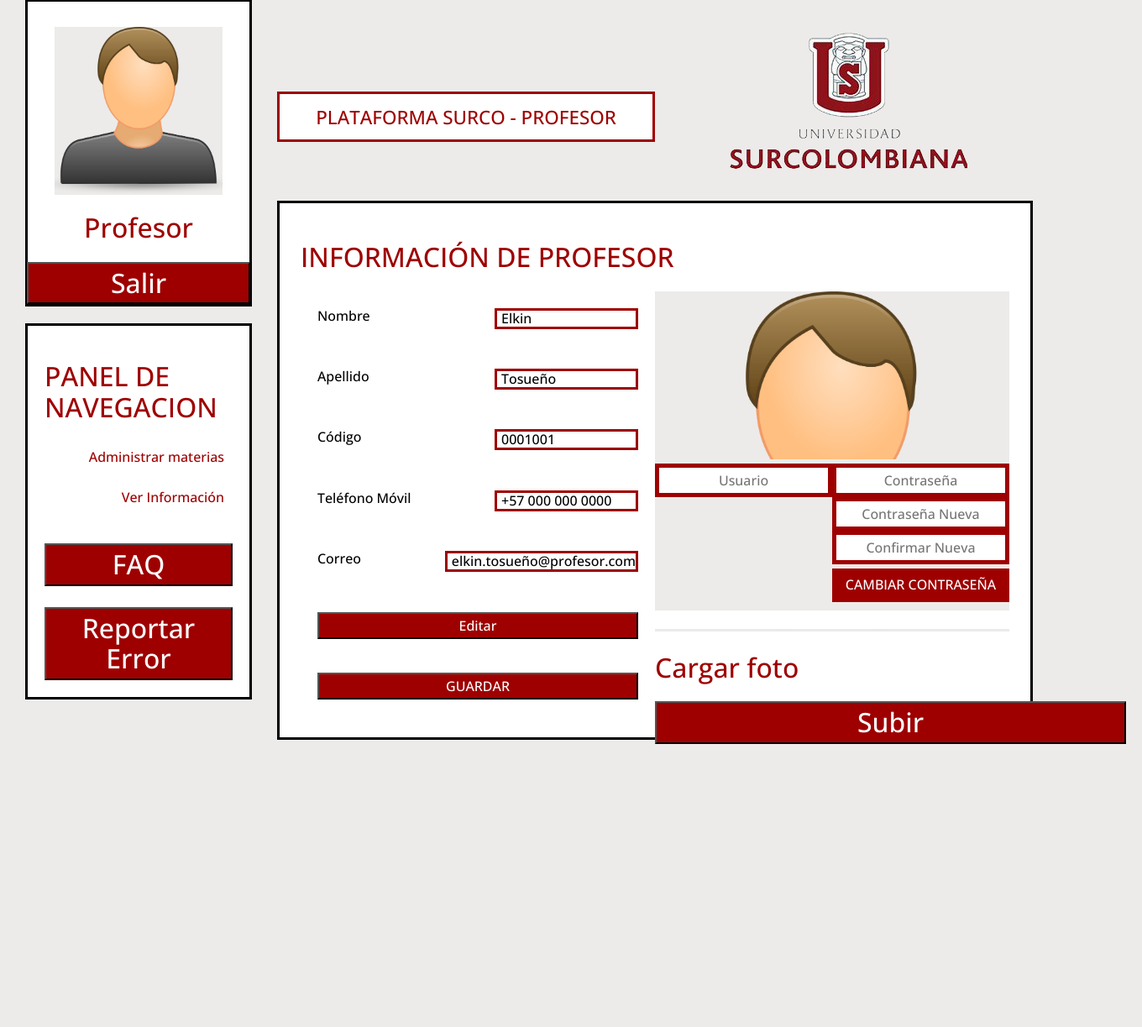
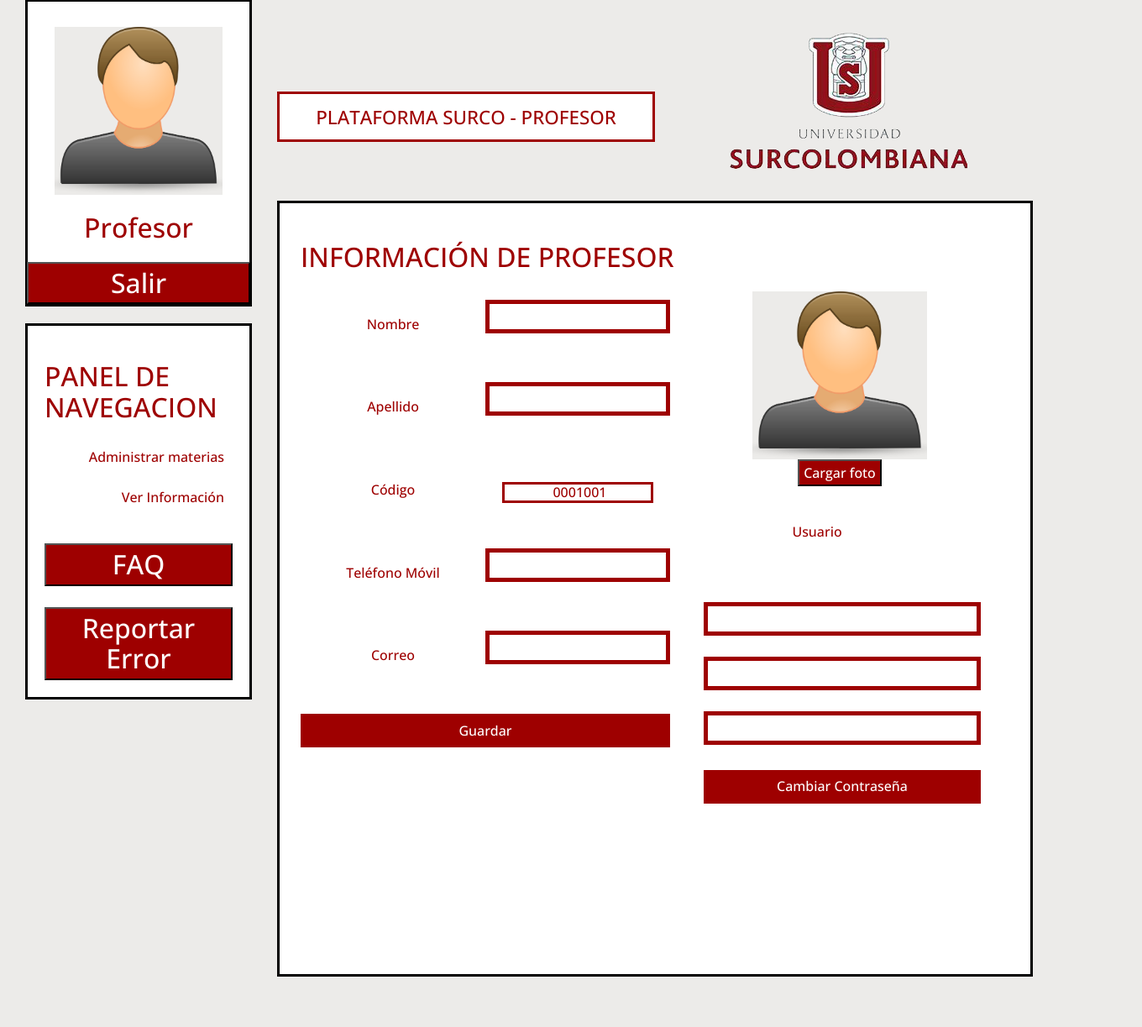
Before and after one commit to maiikii666/equipo8, a Flask app: page /informacionprofesores/ in a window 1360 px wide. Shown: the part 31-1254 px from the top of the page at 84% size. Before the commit the page ends 917 px from the top, so only its background shows below. Run offline with Flask 2, Linux system fonts and the light colour scheme; parts of the project's set-up code (start-up, migrations or seed data) failed here and were passed over.

Commit message:
ventana info profe

```diff
--- a/forms.py
+++ b/forms.py
@@ -26,3 +26,16 @@
     fechaDeCierre= DateField("Cierre", validators=[DataRequired()])
     descripcion= StringField("Descripción", validators=[DataRequired()])
     enviar= SubmitField("Guardar")
+
+class FormActualizar(Form):
+    nombre= StringField("Nombre", validators=[DataRequired()])
+    apellido= StringField("Apellido", validators=[DataRequired()])
+    telefono= StringField("Telefono", validators=[DataRequired()])
+    correo= StringField("Correo", validators=[DataRequired()])
+    guardar= SubmitField("Guardar")
+
+class FormCambiarContrasena(Form):
+    contrasena= PasswordField("Contraseña", validators=[DataRequired()])
+    contrasenaNueva= PasswordField("Contraseña", validators=[DataRequired()])
+    contrasenaConfirmada= PasswordField("Contraseña", validators=[DataRequired()])
+    cambiar= SubmitField("Cambiar Contraseña")
--- a/static/css/style.css
+++ b/static/css/style.css
@@ -557,7 +557,10 @@
     display: grid;
     grid-template-rows: 1fr 1fr 1fr 1fr 1fr 1fr 1fr;
     background-color: white;
+    width: 440px;
 }
+
+
 
 .contenedorInfoProfesorEditable {
     display: grid;
@@ -573,11 +576,63 @@
     display: grid;
     grid-template-rows: 0.1fr 0.3fr;
     background-color: white;
+
 }
 
 .contenedorFotoInformacion{
+    margin: auto;
+    display: grid;
+    grid-template-rows: 3fr 0.5fr;
+    background-color: white;
+    justify-items: center;
+}
+
+.contenedorFotoInformacion img {
     height: 200px;
 }
 
+.contenedorCambiarContraseñaInfo {
+    display: grid;
+    grid-template-rows: 1fr 3fr 1fr;
+    width: 350px;
+    background-color: white;
+    margin: auto;
+}
+
+.camposLoginCambioContra {
+    background-color: white;
+    padding: 10px;
+    margin: auto;
+}
+
+.camposLoginCambioContra input {
+    margin-top: 25px;
+    margin-left: 30px;
+    margin-right: 30px;
+}
+
+#btnLogin {
+    background-color: white;
+}
+
+#btnLoginCambioContra {
+    background-color: white;
+}
+
+#btnLoginCambioContra input {
+    background-color: #9E0000;
+    color: white;
+}
+
+.guardarActualizarInfo  input{
+    background-color: #9E0000;
+    color: white;
+}
+
+.guardarActualizarInfo {
+    background-color: white;
+}
+
+
 
 /*fin información profesores*/
--- a/templates/informacionprofesores.html
+++ b/templates/informacionprofesores.html
@@ -7,15 +7,16 @@
     <h1>INFORMACIÓN DE PROFESOR</h1>
 
     <div class="contenedorInformacionProfesores">
-
+        <form action="" name="formularioEditarInfoProfesor" method="post">
+            {{form.hidden_tag()}}
         <div class="contenedorIzquierdoInformacionProfesores">
             <div class="contenedorInfoProfesorEditable">
                 <p>Nombre</p>
-                <p class="pConBorde">Elkin</p>
+                 {{form.nombre}}
             </div>
             <div class="contenedorInfoProfesorEditable">
                 <p>Apellido</p>
-                <p class="pConBorde">Tosueño</p>
+                {{form.apellido}}
             </div>
             <div class="contenedorInfoProfesorEditable">
                 <p>Código</p>
@@ -23,39 +24,44 @@
             </div>
             <div class="contenedorInfoProfesorEditable">
                 <p>Teléfono Móvil</p>
-                <p class="pConBorde">+57 000 000 0000</p>
+                 {{form.telefono}}
             </div>
             <div class="contenedorInfoProfesorEditable">
                 <p>Correo</p>
-                <p class="pConBorde">elkin.tosueño@profesor.com</p>
+                 {{form.correo}}
             </div>
-            <p><button class="buttonPequeño" id="editarInfo">Editar</button></p>
-            <p><button class="buttonPequeño" id="guardarInfo">GUARDAR</button></p>
+            <div class="guardarActualizarInfo">
+                {{form.guardar}}
+            </div>
+
 
         </div>
+        </form>
+
+
         <div class="contenedorDerechoInformacionProfesores">
 
             <div class="contenedorFotoInformacion">
 
                 <img src="{{url_for('static', filename='img/fofoUsuario.png')}}" alt="fotoUsuario" class="fotoUsuario">
-                <h1 class="usuarioAside">Cargar foto</h1>
-                <button class="button">Subir</button>
+                <button class="buttonPequeño">Cargar foto</button>
             </div>
 
-            <div class="contenedorCambiarContraseñaInfo">
-                <form id="login" name="login">
-                    <div id="userName" class="camposLogin">
-                        <input type="text" name="userName" placeholder="Usuario" required>
+            <form id="cambioContra" name="login" >
+                {{formu.hidden_tag()}}
+                <div class="contenedorCambiarContraseñaInfo">
+                    <div id="userNameCambioContra" class="camposLoginCambioContra">
+                        <p>Usuario</p>
                     </div>
-                    <div id="password" class="camposLogin">
-                        <input type="password" name="password" placeholder="Contraseña" required>
-                        <input type="password" name="password" placeholder="Contraseña Nueva" required>
-                        <input type="password" name="password" placeholder="Confirmar Nueva" required>
-                    <div id="btnLogin">
-                        <input type="submit" value="CAMBIAR CONTRASEÑA" name="login">
+                    <div id="passwordCambioContra" class="camposLoginCambioContra">
+                        {{formu.contrasena}}
+                        {{formu.contrasenaNueva}}
+                        {{formu.contrasenaConfirmada}}
+                    <div id="btnLoginCambioContra">
+                        {{formu.cambiar}}
                     </div>
-                </form>
-            </div>
+                </div>
+            </form>
         </div>
 
     </div>
--- a/views.py
+++ b/views.py
@@ -76,9 +76,17 @@
 def informacionestudiante():
     return render_template("informacionestudiante.html")
 
-@main.route("/informacionprofesores/")
+@main.route("/informacionprofesores/", methods=["GET", "POST"])
 def informacionprofesores():
-    return render_template("informacionprofesores.html")
+    ### Si llega con GET muestra la información de la BD
+    ### Si llega con POST actualiza la información en la BD
+    form= FormActualizar()
+    if (form.validate_on_submit()):
+        return ("INFORMACIÓN ACTUALIZADA")
+    formu= FormCambiarContrasena()
+    if (formu.validate_on_submit()):
+        return ("CONTRASEÑA CAMBIADA")
+    return render_template("informacionprofesores.html", form=form, formu=formu)
 
 @main.route("/notasestudiante/")
 def notasestudiante():
```
